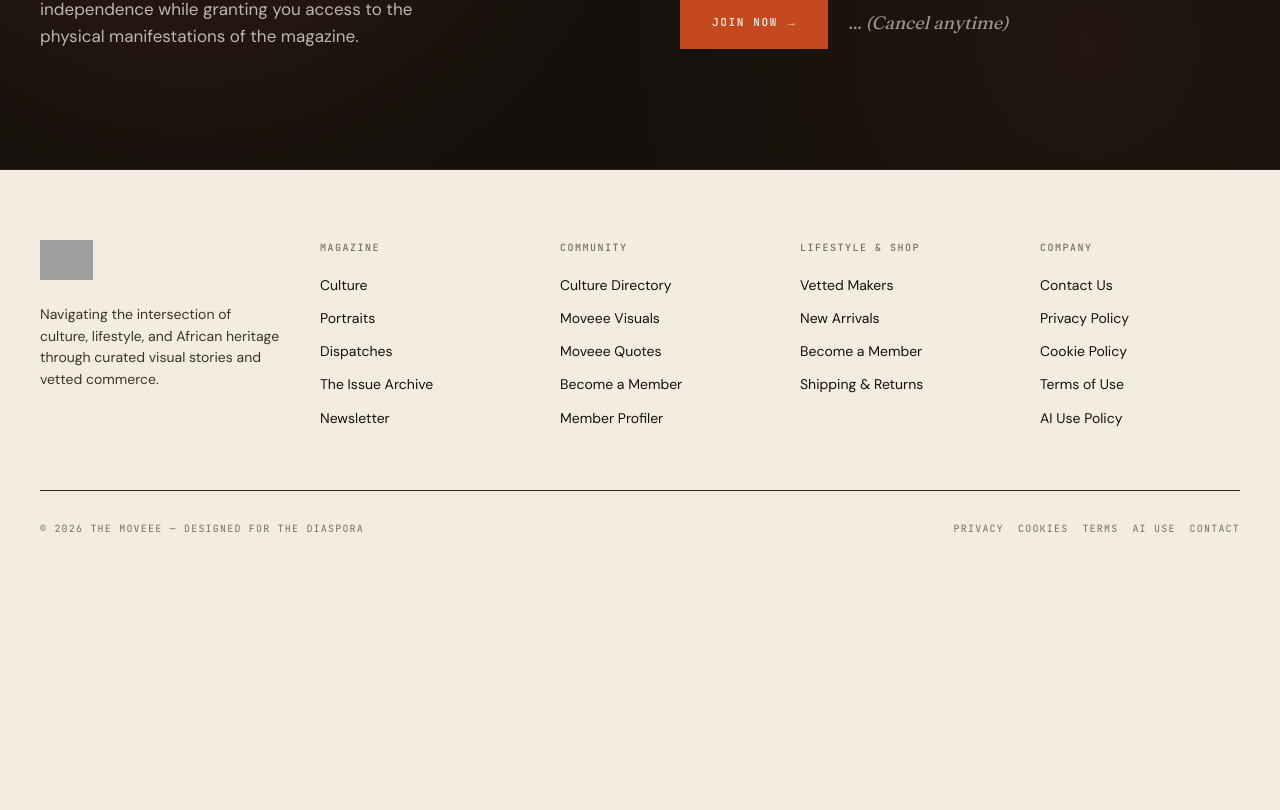
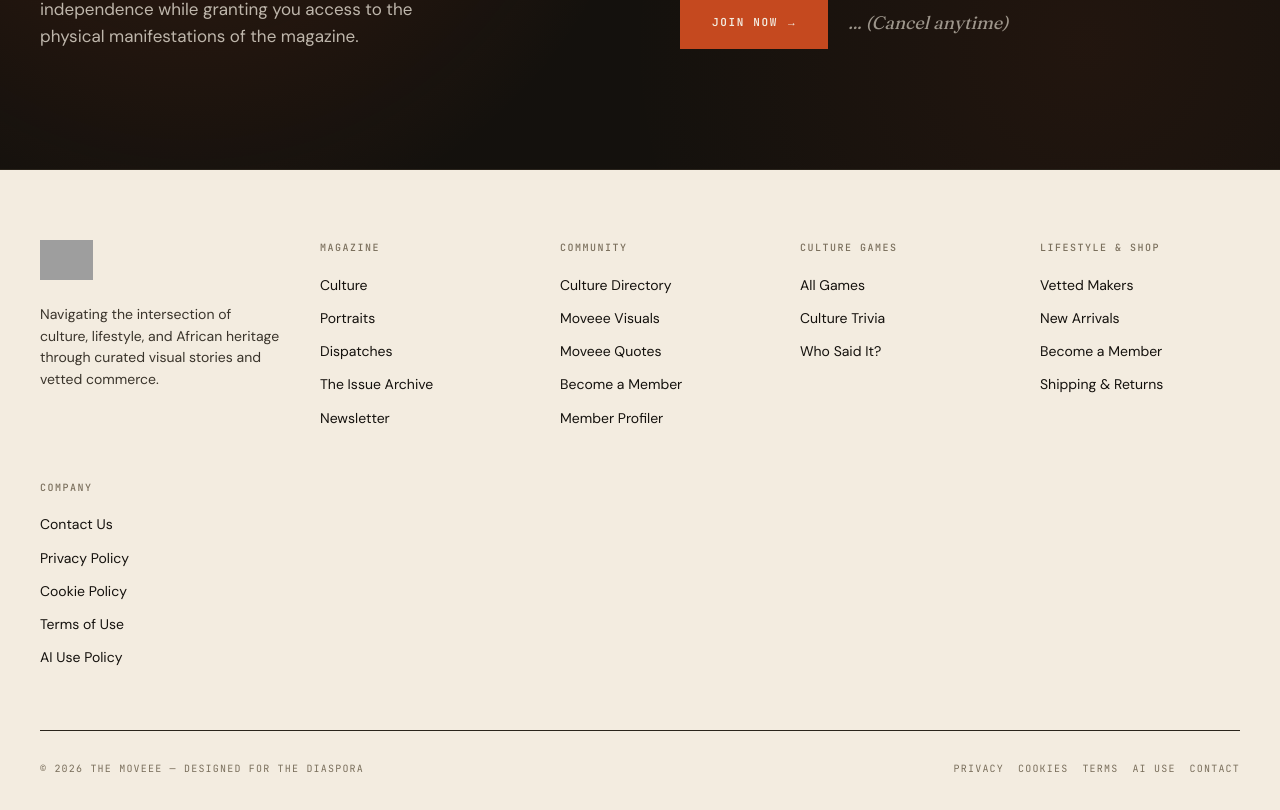
Before and after one commit to travellertope/moveee, a Next.js app: page / in a window 1280 px wide. Shown: the part 3401-4211 px from the top of the page. Before the commit the page ends 3977 px from the top, so only its background shows below. Built offline with nearby package versions, Linux system fonts and the light colour scheme; no server answers; grey boxes are pictures that could not be loaded.

Commit message:
Add Culture Games to footer navigation
New column with links to /games hub, /games/trivia, and /games/who-said-it

https://claude.ai/code/session_013uSr6zzQCkvRK2UwgdAkoW

```diff
--- a/components/Footer.tsx
+++ b/components/Footer.tsx
@@ -41,6 +41,14 @@ const Footer = () => {
           </ul>
         </div>
         <div>
+          <h5>Culture Games</h5>
+          <ul>
+            <li><Link href="/games">All Games</Link></li>
+            <li><Link href="/games/trivia">Culture Trivia</Link></li>
+            <li><Link href="/games/who-said-it">Who Said It?</Link></li>
+          </ul>
+        </div>
+        <div>
           <h5>Lifestyle & Shop</h5>
           <ul>
             <li><Link href="/shop">Vetted Makers</Link></li>
```
